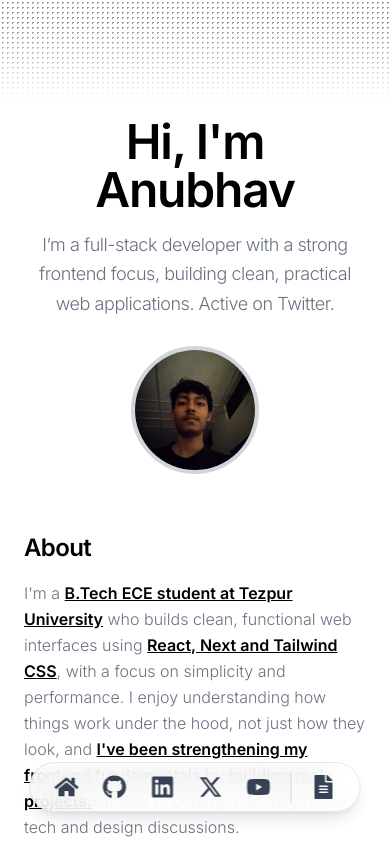
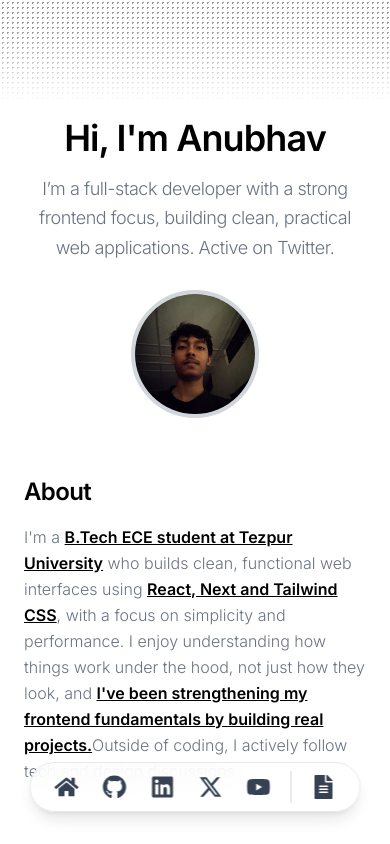
Before and after one commit to ANUBHAVSINGH30/Portfolio, a React (Vite) app: page / in a window 390 px wide. Shown: the top 844 px of the page. Built offline with nearby package versions, Linux system fonts and the light colour scheme.

Commit message:
heading resize

```diff
--- a/src/components/Hero.jsx
+++ b/src/components/Hero.jsx
@@ -13,7 +13,7 @@ function Hero() {
 
           {/* Text */}
             <div className="text-center md:text-left">
-              <h1 className="text-5xl md:text-5xl font-semibold tracking-tight text-black">
+              <h1 className="text-4xl md:text-5xl font-semibold tracking-tight text-black whitespace-nowrap">
                 Hi, I&apos;m Anubhav
               </h1>
 
```
